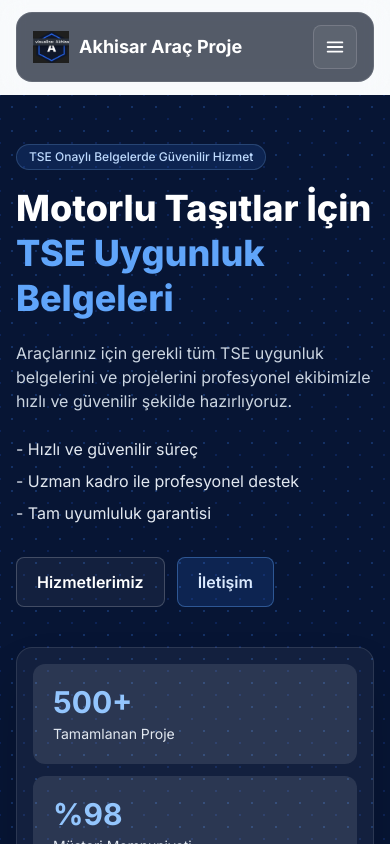
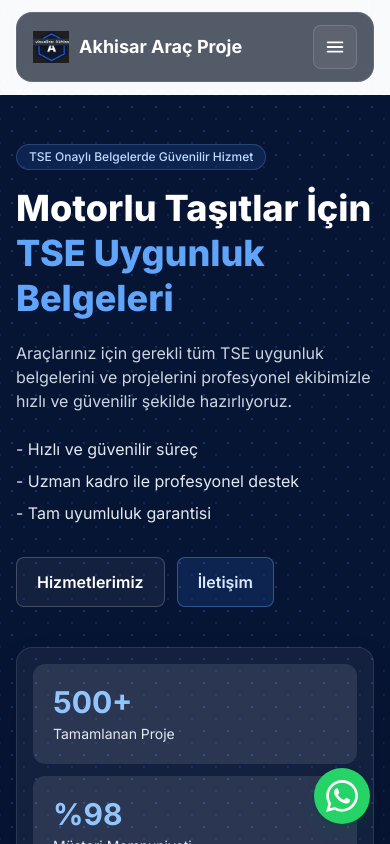
Before and after one commit to dev-alibayram/akhisar-arac-proje, a Next.js app: page /en in a window 390 px wide. Shown: the top 844 px of the page. Built offline with nearby package versions, Linux system fonts and the light colour scheme.

Commit message:
feat(ui): add floating WhatsApp button
Fixed bottom-right wa.me link with env-configurable phone; document NEXT_PUBLIC_WHATSAPP_PHONE in .env.example.

```diff
--- a/src/app/layout.tsx
+++ b/src/app/layout.tsx
@@ -1,5 +1,6 @@
 import type { Metadata } from "next";
 import { Inter } from "next/font/google";
+import { WhatsAppFloat } from "@/components/common/WhatsAppFloat";
 import "./globals.css";
 
 const inter = Inter({ subsets: ["latin"] });
@@ -16,7 +17,10 @@
 export default function RootLayout({ children }: RootLayoutProps) {
   return (
     <html lang="tr">
-      <body className={inter.className}>{children}</body>
+      <body className={inter.className}>
+        {children}
+        <WhatsAppFloat />
+      </body>
     </html>
   );
 }
--- /dev/null
+++ b/src/components/common/WhatsAppFloat.tsx
@@ -0,0 +1,31 @@
+function digitsOnly(value: string | undefined): string {
+  if (!value) return "";
+  return value.replace(/\D/g, "");
+}
+
+export function WhatsAppFloat() {
+  const raw = process.env.NEXT_PUBLIC_WHATSAPP_PHONE;
+  const phone = digitsOnly(raw) || "902121234567";
+  const text = encodeURIComponent("Merhaba, TSE belgesi hakkında bilgi almak istiyorum.");
+  const href = `https://wa.me/${phone}?text=${text}`;
+
+  return (
+    <a
+      href={href}
+      target="_blank"
+      rel="noopener noreferrer"
+      className="fixed bottom-5 right-5 z-[60] flex h-14 w-14 items-center justify-center rounded-full bg-[#25D366] text-white shadow-lg shadow-emerald-900/30 transition hover:scale-105 hover:bg-[#20bd5a] focus-visible:outline focus-visible:outline-2 focus-visible:outline-offset-2 focus-visible:outline-white sm:bottom-6 sm:right-6 sm:h-16 sm:w-16"
+      aria-label="WhatsApp ile yazın"
+    >
+      <svg
+        xmlns="http://www.w3.org/2000/svg"
+        viewBox="0 0 24 24"
+        fill="currentColor"
+        className="h-8 w-8 sm:h-9 sm:w-9"
+        aria-hidden
+      >
+        <path d="M17.472 14.382c-.297-.149-1.758-.867-2.03-.967-.273-.099-.471-.148-.67.15-.197.297-.767.966-.94 1.164-.173.199-.347.223-.644.075-.297-.15-1.255-.463-2.39-1.475-.883-.788-1.48-1.761-1.653-2.059-.173-.297-.018-.458.13-.606.134-.133.298-.347.446-.52.149-.174.198-.298.298-.497.099-.198.05-.371-.025-.52-.075-.149-.669-1.612-.916-2.207-.242-.579-.487-.5-.669-.51-.173-.008-.371-.01-.57-.01-.198 0-.52.074-.792.372-.272.297-1.04 1.016-1.04 2.479 0 1.462 1.065 2.875 1.213 3.074.149.198 2.096 3.2 5.077 4.487.709.306 1.262.489 1.694.625.712.227 1.36.195 1.871.118.571-.085 1.758-.719 2.006-1.413.248-.694.248-1.289.173-1.413-.074-.124-.272-.198-.57-.347m-5.421 7.403h-.004a9.87 9.87 0 01-5.031-1.378l-.361-.214-3.741.982.998-3.648-.235-.374a9.86 9.86 0 01-1.51-5.26c.001-5.45 4.436-9.884 9.888-9.884 2.64 0 5.122 1.03 6.988 2.898a9.825 9.825 0 012.893 6.994c-.003 5.45-4.435 9.884-9.885 9.884m8.413-18.297A11.815 11.815 0 0012.05 0C5.495 0 .16 5.335.157 11.892c0 2.096.547 4.142 1.588 5.945L.057 24l6.305-1.654a11.882 11.882 0 005.683 1.448h.005c6.554 0 11.89-5.335 11.893-11.893a11.821 11.821 0 00-3.48-8.413z" />
+      </svg>
+    </a>
+  );
+}
```
Also changed, not shown: 1 other file (tests, documents, lock files or other folders).
